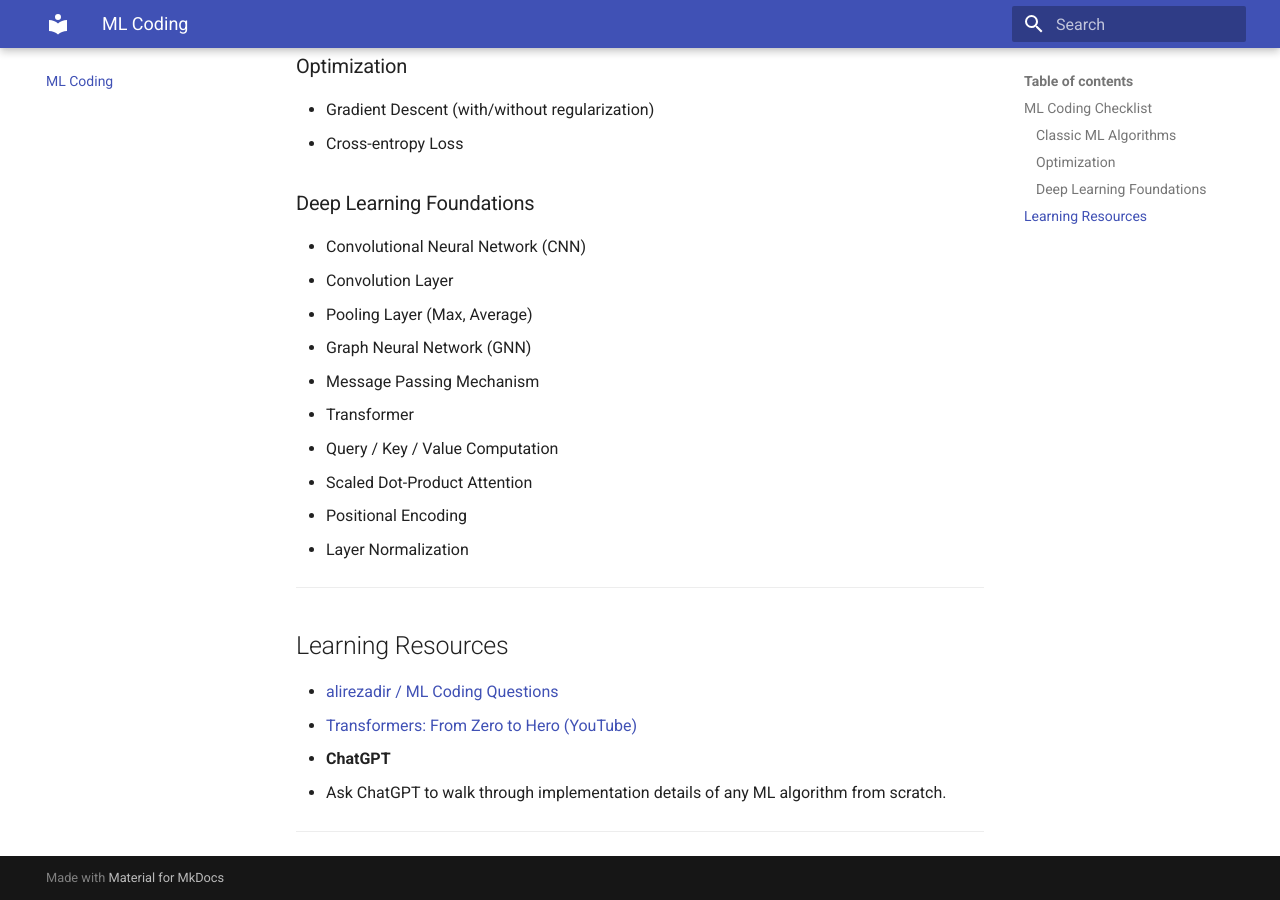
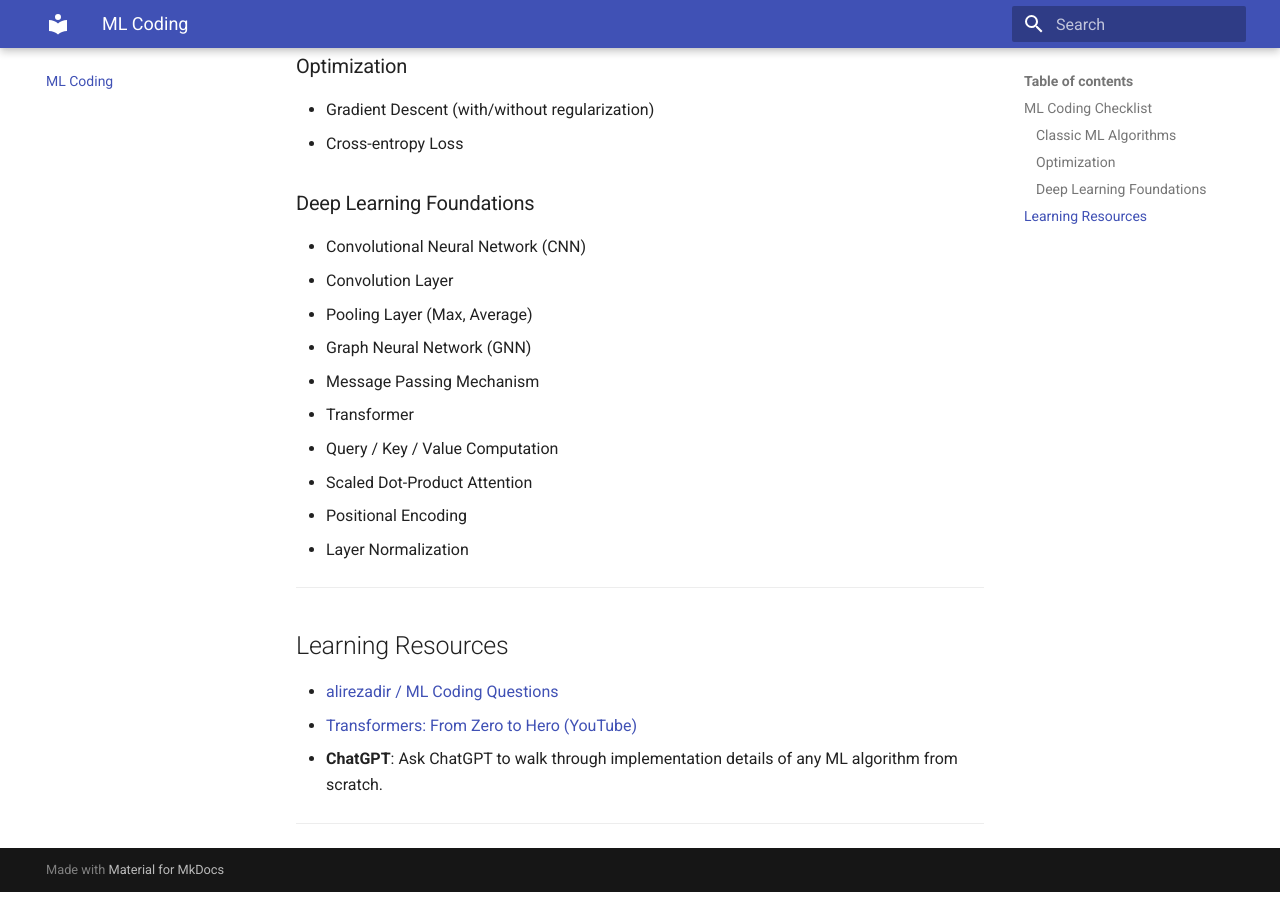
Before and after one commit to MelodyMD/MLE101, an MkDocs documentation site: the page built from docs/ml_coding.md, in a window 1280 px wide and 900 px high, scrolled down 541 px. Built offline with MkDocs 1.6.1 and Material for MkDocs 9.7.7, drawn with Linux system fonts in a browser that asks for light colours.

```diff
--- a/docs/ml_coding.md
+++ b/docs/ml_coding.md
@@ -35,8 +35,6 @@
 
 - [alirezadir / ML Coding Questions](https://github.com/alirezadir/Machine-Learning-Interviews/blob/main/src/MLC/ml-coding.md)
 - [Transformers: From Zero to Hero (YouTube)](https://www.youtube.com/watch?v=rPFkX5fJdRY)
-
-- **ChatGPT**
-  - Ask ChatGPT to walk through implementation details of any ML algorithm from scratch.
+- **ChatGPT**: Ask ChatGPT to walk through implementation details of any ML algorithm from scratch.
 
 ---
```
